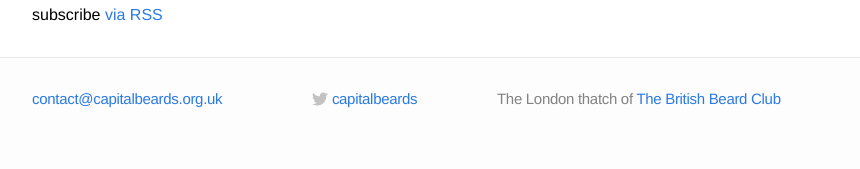
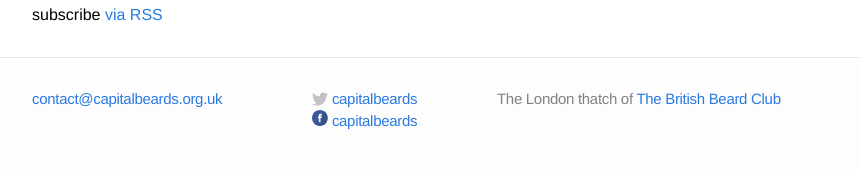
Before and after one commit to rjw1/capitalbeards.org.uk, a Jekyll site: the page built from index.md, in a window 1280 px wide and 900 px high, scrolled down 2798 px. Shown: the part 722-891 px from the top of the window, without its empty margins (208-1068 px from the left). Built offline with Jekyll 4.4.1, drawn with Linux system fonts in a browser that asks for light colours; Markdown is read by kramdown in place of the engine named in the settings.

Commit message:
Add a facebook link.

```diff
--- a/_includes/footer.html
+++ b/_includes/footer.html
@@ -28,6 +28,16 @@
             <span class="username">{{ site.username }}</span>
           </a>
         </li>
+        <li>
+          <a href="https://www.facebook.com/{{ site.username }}"><span class="icon"><svg width="16px" height="16px" viewBox="0 0 60 60" version="1.1" xmlns="http://www.w3.org/2000/svg" xmlns:xlink="http://www.w3.org/1999/xlink" xmlns:sketch="http://www.bohemiancoding.com/sketch/ns">
+            <path d="M0.112290344,30 C0.112290344,13.4314567 13.3426506,0 29.663129,0 C45.9836073,0 59.2139676,13.4314567 59.2139676,30 C59.2139676,46.5685433 45.9836073,60 29.663129,60 C13.3426506,60 0.112290344,46.5685433 0.112290344,30 Z M0.112290344,30" fill="#3B5998" sketch:type="MSShapeGroup"></path>
+            <path d="M32.1341457,46.3196729 L32.1341457,29.9980891 L36.5657565,29.9980891 L37.1530406,24.3735809 L32.1341457,24.3735809 L32.141675,21.5584604 C32.141675,20.091502 32.2787707,19.3054722 34.351206,19.3054722 L37.1216686,19.3054722 L37.1216686,13.6803271 L32.6894304,13.6803271 C27.3655995,13.6803271 25.491749,16.4088187 25.491749,20.9972835 L25.491749,24.3742179 L22.1732173,24.3742179 L22.1732173,29.998726 L25.491749,29.998726 L25.491749,46.3196729 L32.1341457,46.3196729 Z M32.1341457,46.3196729" id="Path" fill="#FFFFFF" sketch:type="MSShapeGroup"></path>
+            <path d="M59.2139676,30 C59.2139676,46.5685433 45.9836073,60 29.663129,60 C23.6102502,60 17.9824147,58.1525134 13.2970341,54.9827754 L47.1572554,5.81941103 C54.4691534,11.2806503 59.2139676,20.0777973 59.2139676,30 Z M59.2139676,30" id="reflec" fill-opacity="0.08" fill="#000000" sketch:type="MSShapeGroup"></path>
+            </svg>
+          </span>
+            <span class="username">{{ site.username }}</span>
+          </a>
+        </li>
       </ul>
     </div>
 
```
